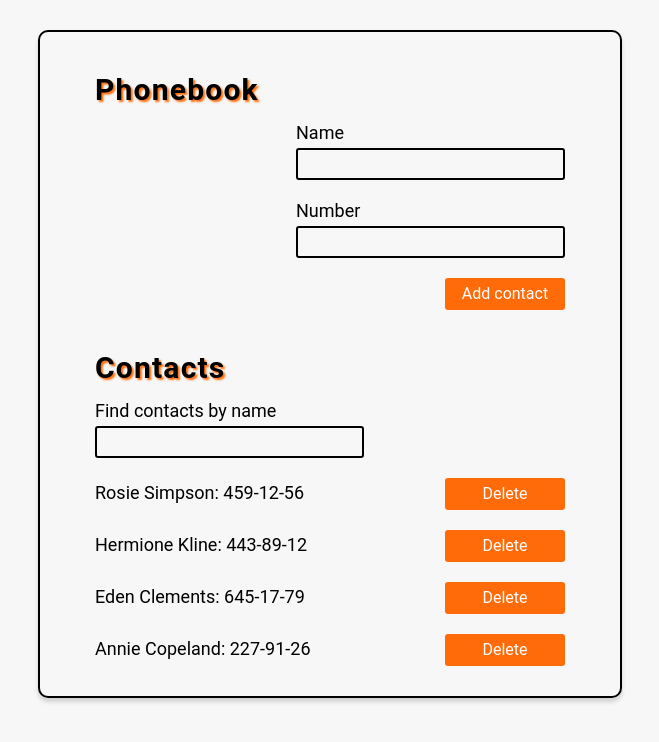
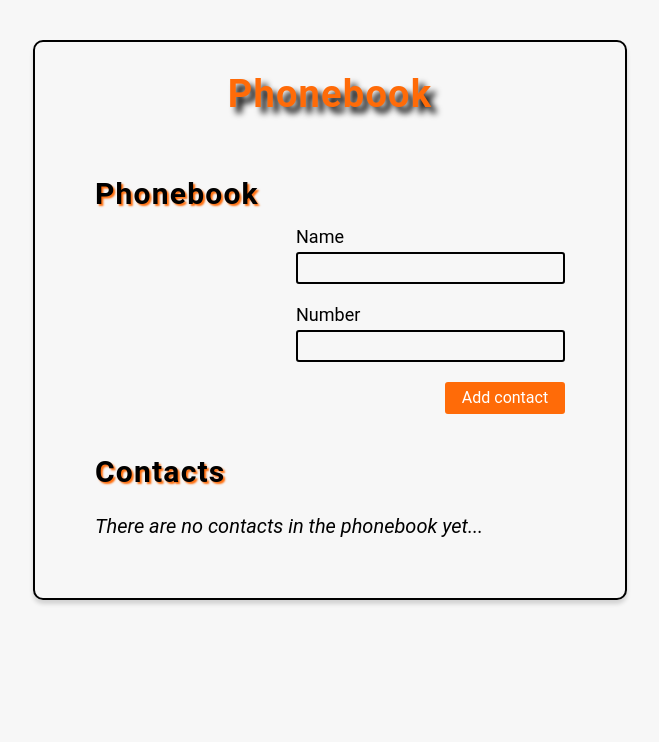
Before and after one commit to Firsache/goit-react-hw-03-phonebook, a React (Create React App) app: page / in a window 1280 px wide. Shown: the top 742 px of the page, without its empty margins (310-969 px from the left). Built offline with nearby package versions, Linux system fonts and the light colour scheme.

Commit message:
added local storage

```diff
--- a/src/components/App/App.jsx
+++ b/src/components/App/App.jsx
@@ -1,20 +1,13 @@
 import { Component } from 'react';
 import { nanoid } from 'nanoid';
 
-import { Container } from './App.styled';
+import { Container, Title } from './App.styled';
 import { GlobalStyles } from 'styles/globalStyles.styled';
 import { Contacts, Form, Filter, Section, Notification } from '../index';
 
-const initialContacts = [
-  { id: 'id-1', name: 'Rosie Simpson', number: '459-12-56' },
-  { id: 'id-2', name: 'Hermione Kline', number: '443-89-12' },
-  { id: 'id-3', name: 'Eden Clements', number: '645-17-79' },
-  { id: 'id-4', name: 'Annie Copeland', number: '227-91-26' },
-];
-
 export class App extends Component {
   state = {
-    contacts: JSON.parse(localStorage.getItem('contacts')) ?? initialContacts,
+    contacts: JSON.parse(localStorage.getItem('contacts')) ?? [],
     filteredName: '',
   };
 
@@ -63,6 +56,7 @@ export class App extends Component {
 
     return (
       <Container>
+        <Title>Phonebook</Title>
         <Form onSubmit={this.addContact} />
         <Section title="Contacts">
           {contacts.length > 0 ? (
--- a/src/components/App/App.styled.js
+++ b/src/components/App/App.styled.js
@@ -1,11 +1,8 @@
 import styled from 'styled-components';
 
 export const Container = styled.div`
-  margin: 0 auto;
-  margin-top: 30px;
-  margin-bottom: 30px;
-  padding-left: 15px;
-  padding-right: 15px;
+  margin: 40px auto;
+  padding: 30px 20px;
 
   min-width: 400px;
   max-width: 550px;
@@ -15,3 +12,14 @@ export const Container = styled.div`
   box-shadow: 0px 4px 4px rgba(0, 0, 0, 0.15);
   border: 2px solid #000000;
 `;
+
+export const Title = styled.h2`
+  padding-bottom: 20px;
+  font-weight: 600;
+  font-size: 38px;
+  letter-spacing: 1.2px;
+  /* font-style: italic; */
+  color: #ff6b08;
+  text-shadow: 6px 6px 6px #000;
+  text-align: center;
+`;
```
